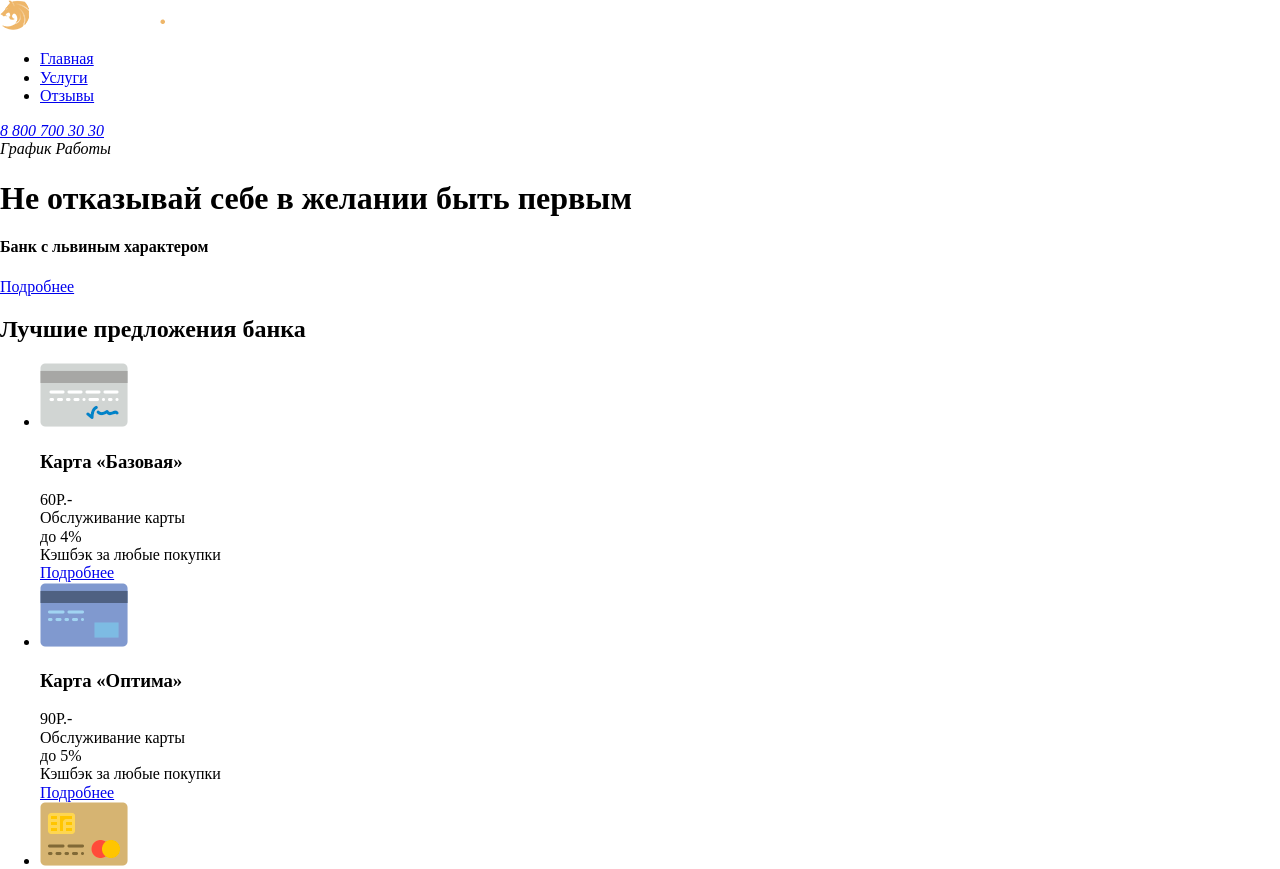
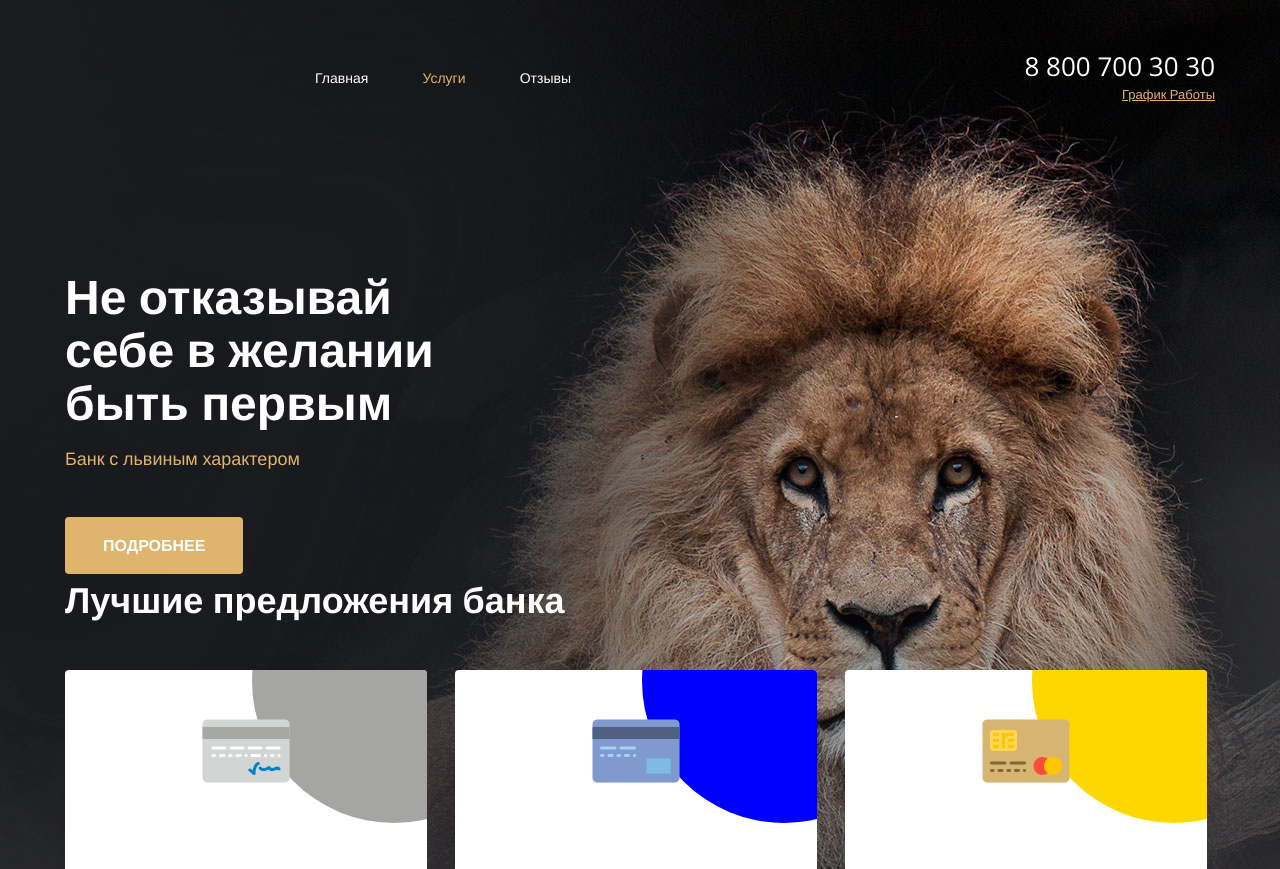
Before and after one commit to v4cualite/Lion-bank, a plain HTML site: page index.html in a window 1280 px wide. Shown: the top 869 px of the page. Drawn offline with nearby package versions, Linux system fonts and the light colour scheme; files whose address does not match are found by name; a web font is replaced by a local one.

Commit message:
Update main.css

```diff
--- a/css/main.css
+++ b/css/main.css
@@ -1,22 +1,22 @@
-@import url("css/layout/fonts.css");
-@import url("css/layout/base.css");
-@import url("css/layout/normalize.css");
-@import url("css/block/about.css");
-@import url("css/block/breadcrumbs.css");
-@import url("css/block/button.css");
-@import url("css/block/contacts.css");
-@import url("css/block/footer.css");
-@import url("css/block/header.css");
-@import url("css/block/hero.css");
-@import url("css/block/logo.css");
-@import url("css/block/menu.css");
-@import url("css/block/nav.css");
-@import url("css/block/news.css");
-@import url("css/block/offers.css");
-@import url("css/block/page__content.css");
-@import url("css/block/pager.css");
-@import url("css/block/partners.css");
-@import url("css/block/service.css");
-@import url("css/block/socials.css");
-@import url("css/block/title.css");
-@import url("css/block/top-line.css");
+@import url("./layout/fonts.css");
+@import url("./layout/base.css");
+@import url("./layout/normalize.css");
+@import url("./block/about.css");
+@import url("./block/breadcrumbs.css");
+@import url("./block/button.css");
+@import url("./block/contacts.css");
+@import url("./block/footer.css");
+@import url("./block/header.css");
+@import url("./block/hero.css");
+@import url("./block/logo.css");
+@import url("./block/menu.css");
+@import url("./block/nav.css");
+@import url("./block/news.css");
+@import url("./block/offers.css");
+@import url("./block/page__content.css");
+@import url("./block/pager.css");
+@import url("./block/partners.css");
+@import url("./block/service.css");
+@import url("./block/socials.css");
+@import url("./block/title.css");
+@import url("./block/top-line.css");
```
